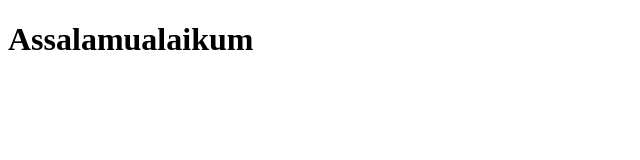
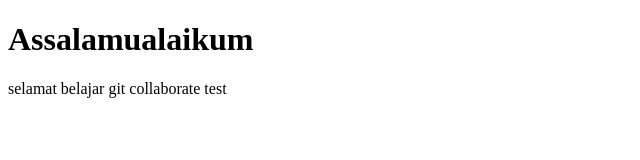
Before and after one commit to setiawanboedy/gitcolab, a plain HTML site: page index.html in a window 1280 px wide. Shown: the whole page, without its empty margins (0-640 px from the left). Drawn offline with Linux system fonts and the light colour scheme.

Commit message:
index.html

```diff
--- a/index.html
+++ b/index.html
@@ -7,5 +7,6 @@
 </head>
 <body>
     <h1>Assalamualaikum</h1>
+    <p>selamat belajar git collaborate test</p>
 </body>
 </html>
```
